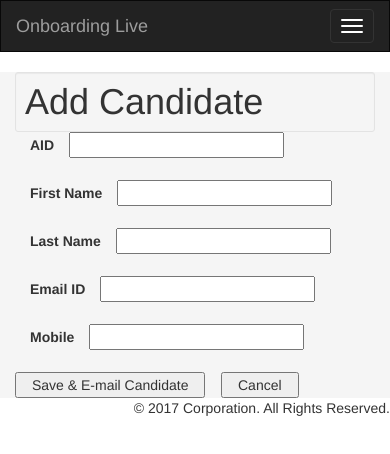
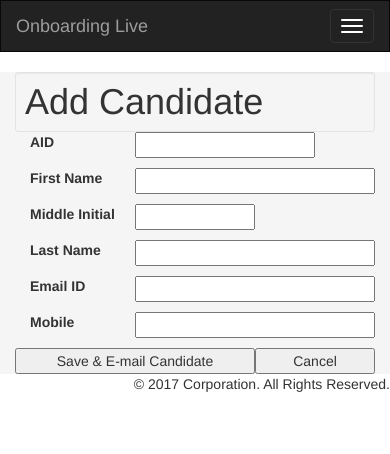
Before and after one commit to shahmilanp86/trackdemo, an Angular app in the folder ui/onboarding-live/: page /add-candidate in a window 390 px wide. Shown: the top 454 px of the page. Built offline with nearby package versions, Linux system fonts and the light colour scheme.

Commit message:
Modified Add Candidate

```diff
--- a/ui/onboarding-live/src/app/pages/add-candidate/add-candidate.component.css
+++ b/ui/onboarding-live/src/app/pages/add-candidate/add-candidate.component.css
@@ -0,0 +1 @@
+.white-space{white-space: pre;}
--- a/ui/onboarding-live/src/app/pages/add-candidate/add-candidate.component.html
+++ b/ui/onboarding-live/src/app/pages/add-candidate/add-candidate.component.html
@@ -2,42 +2,44 @@
 </app-page-heading>
 
 
-    <!-- we will place our fields here -->
-
- <form>
+<form>
 
   <div class="container">
     <div class="row">
-        <label class="col-md-2" for="id">AID</label>
-        <input type="text" class="col-md-2" ngControl="candidateBasicInfo.aid" (ngModel)="candidateBasicInfo.aid" required>
+        <label class="col-xs-4 col-sm-3 col-md-2" for="candidateBasicInfo.aid">AID</label>
+        <input type="text" class="col-xs-6 col-sm-3 col-md-2" ngControl="candidateBasicInfo.aid" (ngModel)="candidateBasicInfo.aid" id="candidateBasicInfo.aid" required>
     </div>
-    &nbsp;
+    <p class="white-space"></p>
     <div class="row">
-         <label class="col-md-2" for="firstName">First Name</label>
-         <input type="text" class="col-md-3" ngControl="candidateBasicInfo.firstName" (ngModel)="candidateBasicInfo.firstName" required>
+         <label class="col-xs-4 col-sm-3 col-md-2" for="candidateBasicInfo.firstName">First Name</label>
+         <input type="text" class="col-xs-8 col-sm-6 col-md-3" ngControl="candidateBasicInfo.firstName" (ngModel)="candidateBasicInfo.firstName" id="candidateBasicInfo.firstName" required>
     </div>
-    &nbsp;
+    <p class="white-space"></p>
     <div class="row">
-         <label class="col-md-2" for="lastName">Last Name</label>
-         <input type="text" class="col-md-3" ngControl="candidateBasicInfo.lastName" (ngModel)="candidateBasicInfo.lastName" required>
+         <label class="col-xs-4 col-sm-3 col-md-2" for="candidateBasicInfo.middleName">Middle Initial</label>
+         <input type="text" class="col-xs-4 col-sm-2 col-md-1" ngControl="candidateBasicInfo.middleName" (ngModel)="candidateBasicInfo.middleName" id="candidateBasicInfo.middleName">
     </div>
-    &nbsp;
+    <p class="white-space"></p>
     <div class="row">
-         <label class="col-md-2" for="eMailAddr">Email ID</label>
-         <input type="email" class="col-md-3" ngControl="candidateBasicInfo.email" (ngModel)="candidateBasicInfo.email" required>
+         <label class="col-xs-4 col-sm-3 col-md-2" for="candidateBasicInfo.lastName">Last Name</label>
+         <input type="text" class="col-xs-8 col-sm-6 col-md-3" ngControl="candidateBasicInfo.lastName" (ngModel)="candidateBasicInfo.lastName" id="candidateBasicInfo.lastName" required>
     </div>
-    &nbsp;
+    <p class="white-space"></p>
     <div class="row">
-          <label class="col-md-2" for="mobileNum">Mobile</label>
-          <input type="tel" class="col-md-2" ngControl="candidateBasicInfo.contactNumber" (ngModel)="candidateBasicInfo.contactNumber" required>
+         <label class="col-xs-4 col-sm-3 col-md-2" for="candidateBasicInfo.email">Email ID</label>
+         <input type="email" class="col-xs-8 col-sm-6 col-md-3" ngControl="candidateBasicInfo.email" (ngModel)="candidateBasicInfo.email" id="candidateBasicInfo.email" required>
     </div>
-    &nbsp;
-    &nbsp;
+    <p class="white-space"></p>
     <div class="row">
-      <button type="submit" class="col-md-3" (click)="onSaveEmail()">Save & E-mail Candidate</button>
-      &nbsp;&nbsp;
-      <button type="submit" class="col-md-2" (click)="onCancel()">Cancel</button>
+         <label class="col-xs-4 col-sm-3 col-md-2" for="candidateBasicInfo.contactNumber">Mobile</label>
+         <input type="tel" class="col-xs-8 col-sm-6 col-md-3" ngControl="candidateBasicInfo.contactNumber" (ngModel)="candidateBasicInfo.contactNumber" id="candidateBasicInfo.contactNumber" required>
+    </div>
+    <p class="white-space"></p>
+    <p class="white-space"></p>
+    <div class="row">
+      <button type="submit" class="col-xs-8 col-sm-6 col-md-3" (click)="onSaveEmail()">Save & E-mail Candidate</button>
+      <button type="submit" class="col-xs-4 col-sm-3 col-md-2" (click)="onCancel()">Cancel</button>
     </div>
   </div>
 
- </form>
+</form>
--- a/ui/onboarding-live/src/app/pages/add-candidate/add-candidate.component.ts
+++ b/ui/onboarding-live/src/app/pages/add-candidate/add-candidate.component.ts
@@ -35,6 +35,7 @@ export class AddCandidateComponent implements OnInit {
   //todo;
     //serviceResp.aid = this.candidateBasicInfo.aid;
     //serviceResp.firstName = this.candidateBasicInfo.firstName;
+    //serviceResp.midInitial = this.candidateBasicInfo.middleName;
     //serviceResp.lastName = this.candidateBasicInfo.lastName;
     //serviceResp.email = this.candidateBasicInfo.email;
     //serviceResp.contactPhone = this.candidateBasicInfo.contactNumber;
@@ -44,6 +45,7 @@ export class AddCandidateComponent implements OnInit {
   //todo;
   this.candidateBasicInfo.aid="";
   this.candidateBasicInfo.firstName="";
+  this.candidateBasicInfo.middleName="";
   this.candidateBasicInfo.lastName="";
   this.candidateBasicInfo.email="";
   this.candidateBasicInfo.contactNumber="";
```
